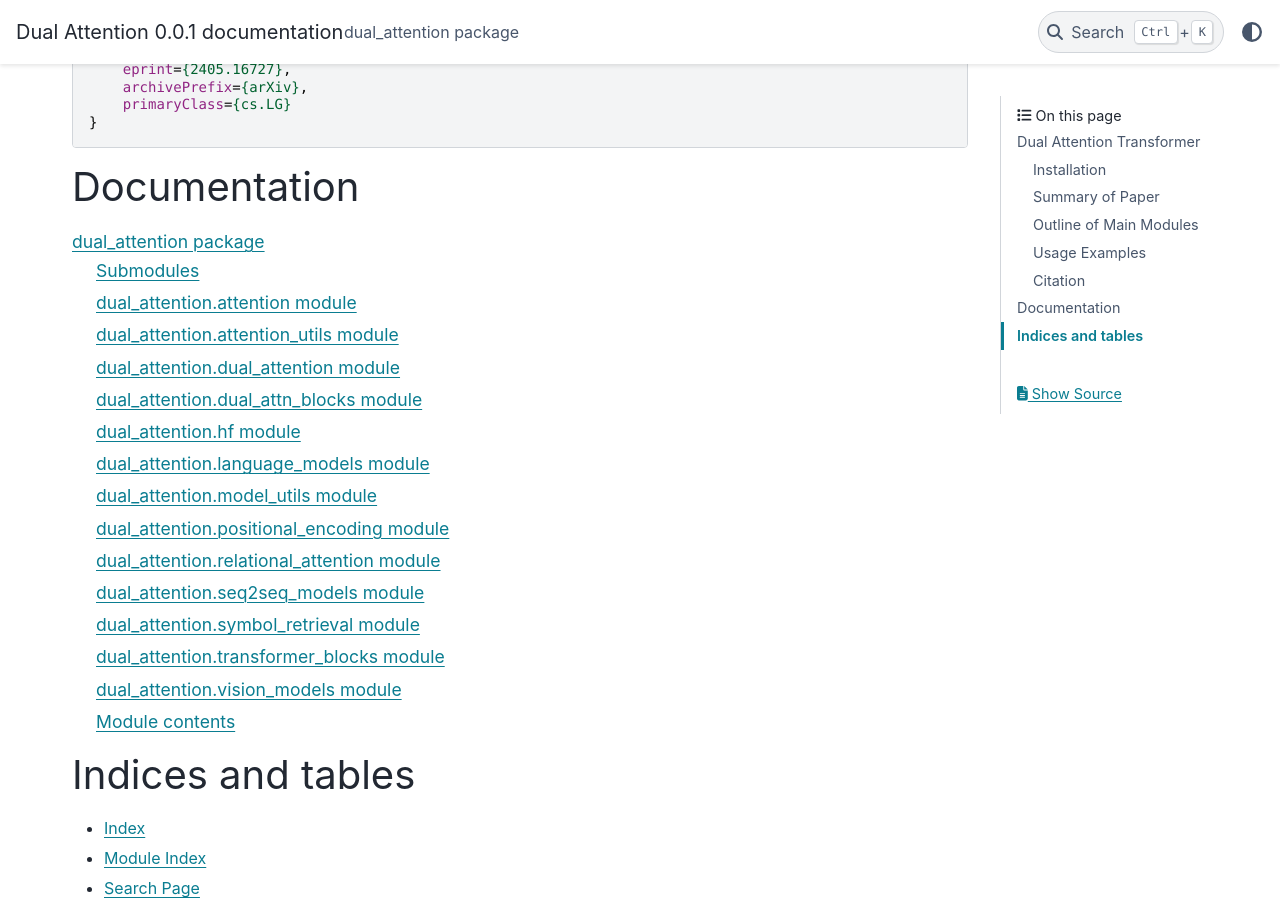
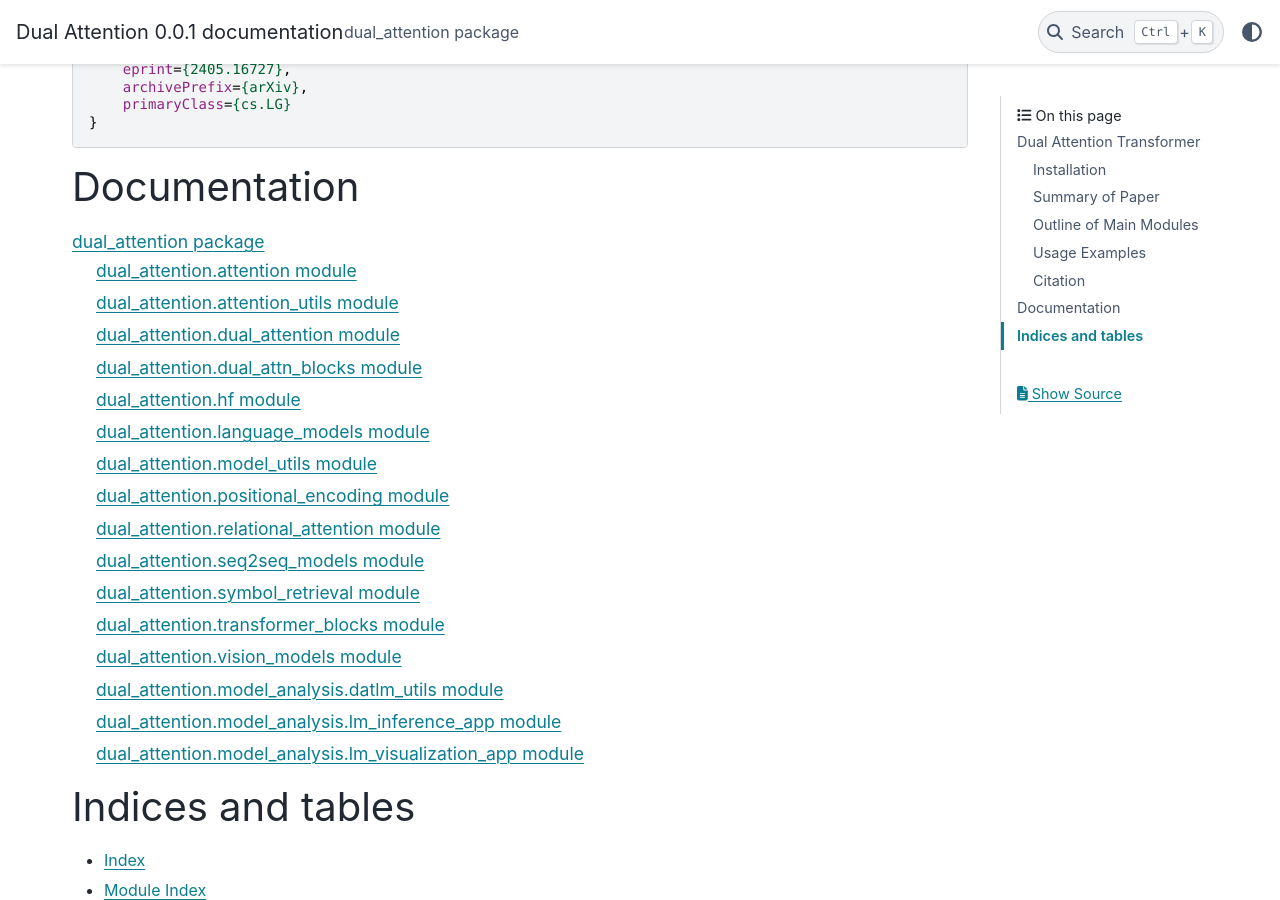
Before and after one commit to Awni00/dual-attention, a Sphinx documentation site: the page built from docs/source/index.rst, in a window 1280 px wide and 900 px high, scrolled down 4054 px. Built offline with Sphinx 7.4.7 and the PyData theme 0.15.4, drawn with Linux system fonts in a browser that asks for light colours.

Commit message:
updated to add model_analysis subpackage to docs

```diff
--- a/docs/source/dual_attention.rst
+++ b/docs/source/dual_attention.rst
@@ -1,8 +1,5 @@
 dual\_attention package
 =======================
-
-Submodules
-----------
 
 dual\_attention.attention module
 --------------------------------
@@ -108,10 +105,20 @@ dual\_attention.vision\_models module
    :undoc-members:
    :show-inheritance:
 
-Module contents
----------------
+dual\_attention.model_analysis.datlm_utils module
+-------------------------------------------------
 
-.. automodule:: dual_attention
+.. automodule:: dual_attention.model_analysis.datlm_utils
    :members:
    :undoc-members:
    :show-inheritance:
+
+dual\_attention.model_analysis.lm_inference_app module
+------------------------------------------------------
+
+.. automodule:: dual_attention.model_analysis.lm_inference_app
+
+dual\_attention.model_analysis.lm_visualization_app module
+----------------------------------------------------------
+
+.. automodule:: dual_attention.model_analysis.lm_visualization_app
```
